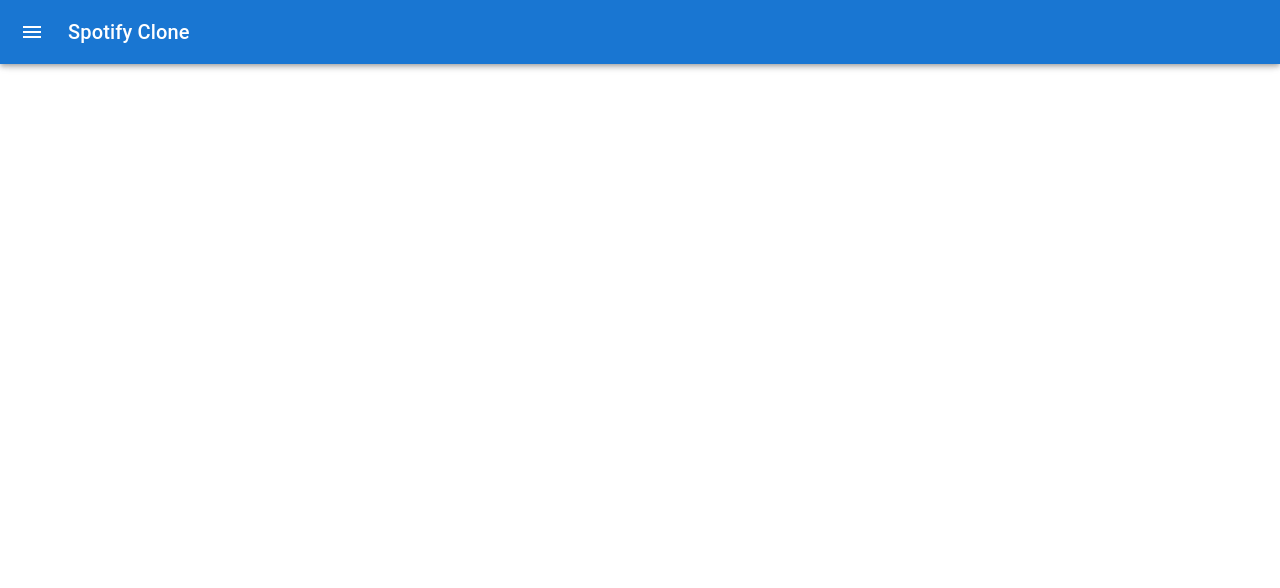
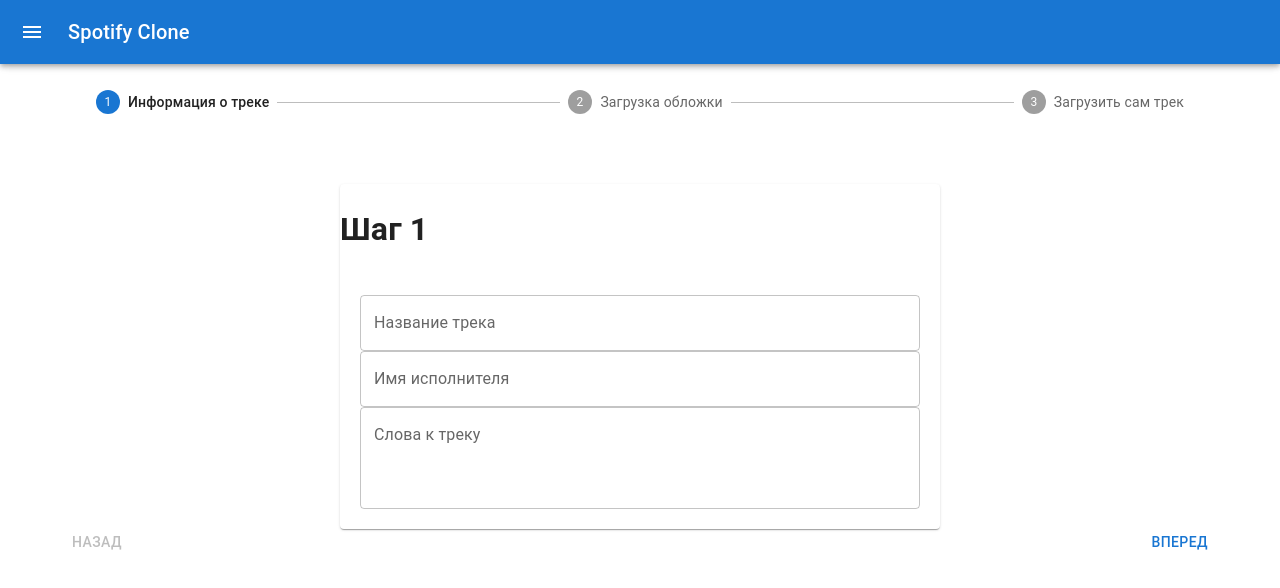
Before and after one commit to PainkillerJS/sporify-client-study, a Next.js app: page /tracks/create in a window 1280 px wide. Shown: the top 588 px of the page. Built offline with nearby package versions, Linux system fonts and the light colour scheme.

Commit message:
feat: Step component was create

```diff
--- /dev/null
+++ b/app/components/screens/CreateTrackScreen/components/FirstStepCreate/firstStepCreate.module.scss
@@ -0,0 +1,7 @@
+.firstStep {
+  padding: 20px;
+
+  & > * {
+    margin-top: 10px;
+  }
+}
--- /dev/null
+++ b/app/components/screens/CreateTrackScreen/components/FirstStepCreate/index.tsx
@@ -0,0 +1,17 @@
+import { Grid, TextField } from "@mui/material";
+
+import styles from "./firstStepCreate.module.scss";
+
+import type { FC } from "react";
+
+const FirstStepCreate: FC = () => {
+  return (
+    <Grid container direction="column" className={styles.firstStep}>
+      <TextField label="Название трека" />
+      <TextField label="Имя исполнителя" />
+      <TextField label="Слова к треку" multiline rows={3} />
+    </Grid>
+  );
+};
+
+export default FirstStepCreate;
--- /dev/null
+++ b/app/components/screens/CreateTrackScreen/index.tsx
@@ -0,0 +1,38 @@
+import type { FC } from "react";
+import { useState } from "react";
+
+import { Button, Grid } from "@mui/material";
+
+import StepComponentHOC from "@utils/hoc/StepComponentHOC";
+
+import FirstStepCreate from "@screens/CreateTrackScreen/components/FirstStepCreate";
+
+const CreateTrackScreen: FC = () => {
+  const [activeStep, setActiveStep] = useState(0);
+
+  const changeStep = (value: -1 | 1) => () =>
+    setActiveStep((prevState) => prevState + value);
+
+  const COMPONENT_STEP = [<FirstStepCreate key={0} />];
+
+  return (
+    <>
+      <StepComponentHOC activeStep={activeStep}>
+        <h1>Шаг {activeStep + 1}</h1>
+
+        {COMPONENT_STEP[activeStep]}
+      </StepComponentHOC>
+
+      <Grid container justifyContent="space-between">
+        <Button disabled={activeStep === 0} onClick={changeStep(-1)}>
+          Назад
+        </Button>
+        <Button disabled={activeStep === 2} onClick={changeStep(1)}>
+          Вперед
+        </Button>
+      </Grid>
+    </>
+  );
+};
+
+export default CreateTrackScreen;
--- a/app/components/ui/Layout/MainLayout.tsx
+++ b/app/components/ui/Layout/MainLayout.tsx
@@ -1,9 +1,10 @@
 import { Container } from "@mui/material";
+
+import NavBar from "@ui/NavBar";
 
 import styles from "./layout.module.scss";
 
 import type { FC, PropsWithChildren } from "react";
-import NavBar from "@ui/NavBar";
 
 const MainLayout: FC<PropsWithChildren> = ({ children }) => {
   return (
--- a/app/components/ui/Layout/layout.module.scss
+++ b/app/components/ui/Layout/layout.module.scss
@@ -1,3 +1,3 @@
 .container {
-  margin-top: 80px;
+  margin-top: 90px;
 }
--- /dev/null
+++ b/app/utils/hoc/StepComponentHOC/index.tsx
@@ -0,0 +1,34 @@
+import { Card, Container, Grid, Step, StepLabel, Stepper } from "@mui/material";
+
+import styles from "./stepComponentHOC.module.scss";
+
+import type { FC, PropsWithChildren } from "react";
+
+interface StepComponentHOCProps {
+  activeStep: number;
+}
+
+const STEPS = ["Информация о треке", "Загрузка обложки", "Загрузить сам трек"];
+
+const StepComponentHOC: FC<PropsWithChildren<StepComponentHOCProps>> = ({
+  activeStep,
+  children
+}) => {
+  return (
+    <Container className={styles.step}>
+      <Stepper activeStep={activeStep}>
+        {STEPS.map((step, index) => (
+          <Step key={index} completed={activeStep > index}>
+            <StepLabel>{step}</StepLabel>
+          </Step>
+        ))}
+      </Stepper>
+
+      <Grid container justifyContent="center" className={styles.step__content}>
+        <Card>{children}</Card>
+      </Grid>
+    </Container>
+  );
+};
+
+export default StepComponentHOC;
--- /dev/null
+++ b/app/utils/hoc/StepComponentHOC/stepComponentHOC.module.scss
@@ -0,0 +1,10 @@
+.step {
+  &__content {
+    margin: 70px 0;
+    height: 270px;
+
+    > * {
+      width: 600px;
+    }
+  }
+}
--- a/pages/tracks/create.tsx
+++ b/pages/tracks/create.tsx
@@ -1,7 +1,9 @@
+import CreateTrackScreen from "@screens/CreateTrackScreen";
+
 import type { NextPage } from "next";
 
 const createPage: NextPage = () => {
-  return <div></div>;
+  return <CreateTrackScreen></CreateTrackScreen>;
 };
 
 export default createPage;
```
